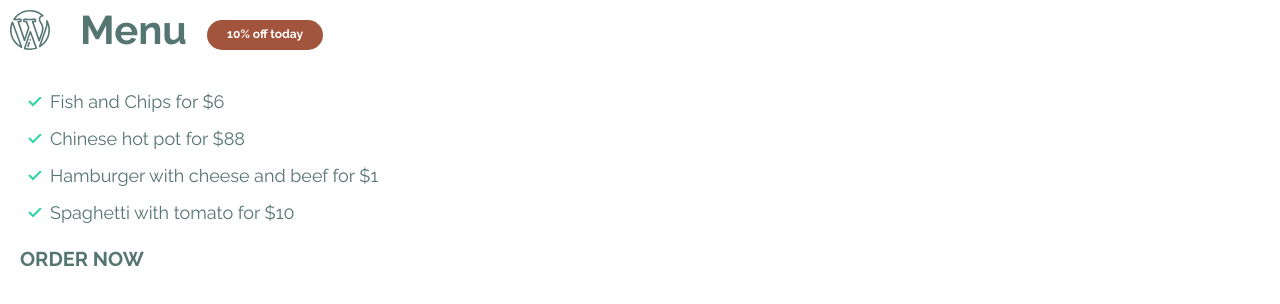
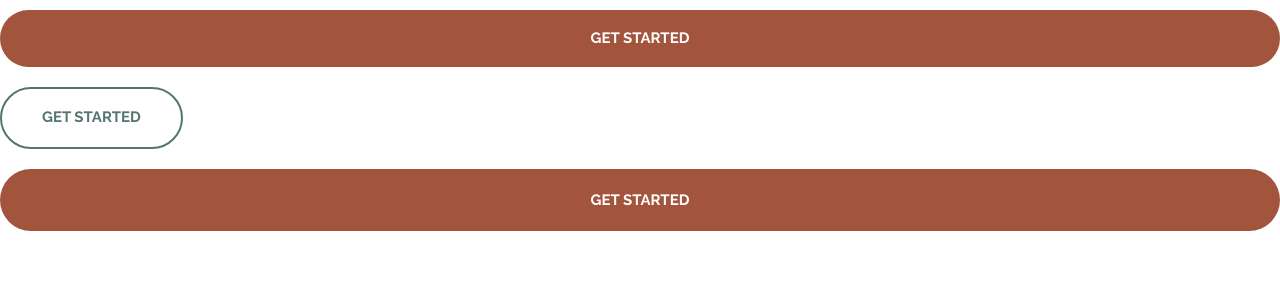
Before and after one commit to saiwu96/test1, a plain HTML site: page index.html in a window 1280 px wide. Drawn offline with Linux system fonts and the light colour scheme.

Commit message:
define the buttons.

```diff
--- a/css/styles.css
+++ b/css/styles.css
@@ -8,8 +8,11 @@ html {
     --color--secondary:#ce7d5d;
     --color--lightsecondary:#f7d1ba;
 }
+*, *::after, *::before {
+    box-sizing: border-box;
+}
 
-
+/* Typography */
 body {
     font-family:'Raleway', Arial, Helvetica, sans-serif;
     color: var(--color--body);
@@ -53,6 +56,7 @@ p {
     }
 }
 
+/* links */
 a {
     text-decoration: none;
 }
@@ -69,6 +73,8 @@ a {
     color: var(--color--secondary);
 }
 
+
+/* badges */
 .badge {
     border-radius: 20px;
     font-size: 2rem;
@@ -105,6 +111,8 @@ a {
     }
 }
 
+
+/* lists */
 .list {
     color: var(--color--headings);
     list-style: none;
@@ -133,6 +141,7 @@ a {
     }
 }
 
+/* icon */
 .icon {
     width: 40px;
     height: 40px;
@@ -158,27 +167,46 @@ a {
 
 }
 
-.media {
-    display: flex;
+/* buttons */
+.btn {
+    border-radius: 40px;
+    border: 0;
+    cursor: pointer;
+    font-size: 2rem;
+    font-weight: 600;
+    padding: 2rem 4rem;
+    text-transform: uppercase;
+    text-align: center;
+    margin: 1rem 0;
 }
 
-.media__title {
-    margin-top: 0;
-    margin-left: 2rem;
+.btn--outline {
+    border: 2px solid var(--color--headings);
+    color: var(--color--headings);
+    background: #fff;
 }
 
-.media__body {
-    margin: 0 2rem;
+.btn--outline:hover {
+    background: var(--color--headings);
+    color: #fff;
 }
 
-.media >.icon {
-    padding: 1rem;
+.btn--primary {
+    background: var(--color--primary);
+    color: #fff;
 }
 
-.media >.badge {
-    margin: 0 2rem;
-    padding-top: 0.5rem;
-    height: 20px;
-    align-self: center;
-    justify-content: center;
+.btn--primary:hover {
+    background: var(--color--secondary);
 }
+
+.btn--block {
+   width: 100%;
+   display: inline-block;
+}
+
+@media screen and (min-width:1024px) {
+    .btn {
+        font-size: 1.5rem;
+    }
+}
--- a/index.html
+++ b/index.html
@@ -15,23 +15,8 @@
     <link rel="preconnect" href="https://fonts.gstatic.com" crossorigin />
   </head>
   <body>
-    <div class="container">
-      <header class="media">
-        <svg class="icon icon--primary">
-          <use xlink:href="images/sprite.svg#wordpress"></use>
-        </svg>
-        <h2 class="media__title">Menu</h2>
-        <span class="badge badge--primary badge--small">10% off today</span>
-      </header>
-      <div class="media__body">
-        <ul class="list list--tick">
-          <li class="list__item">Fish and Chips for $6</li>
-          <li class="list__item">Chinese hot pot for $88</li>
-          <li class="list__item">Hamburger with cheese and beef for $1</li>
-          <li class="list__item">Spaghetti with tomato for $10</li>
-        </ul>
-        <a href="#" class="link-arrow">Order Now</a>
-      </div>
-    </div>
+    <button class="btn btn--primary btn--block">Get started</button>
+    <button class="btn btn--outline">Get started</button>
+    <a class="btn btn--primary btn--block" href="#">Get started</a>
   </body>
 </html>
```
Also changed, not shown: components/buttons.html (added, +3 -0 lines), 1 other file.
